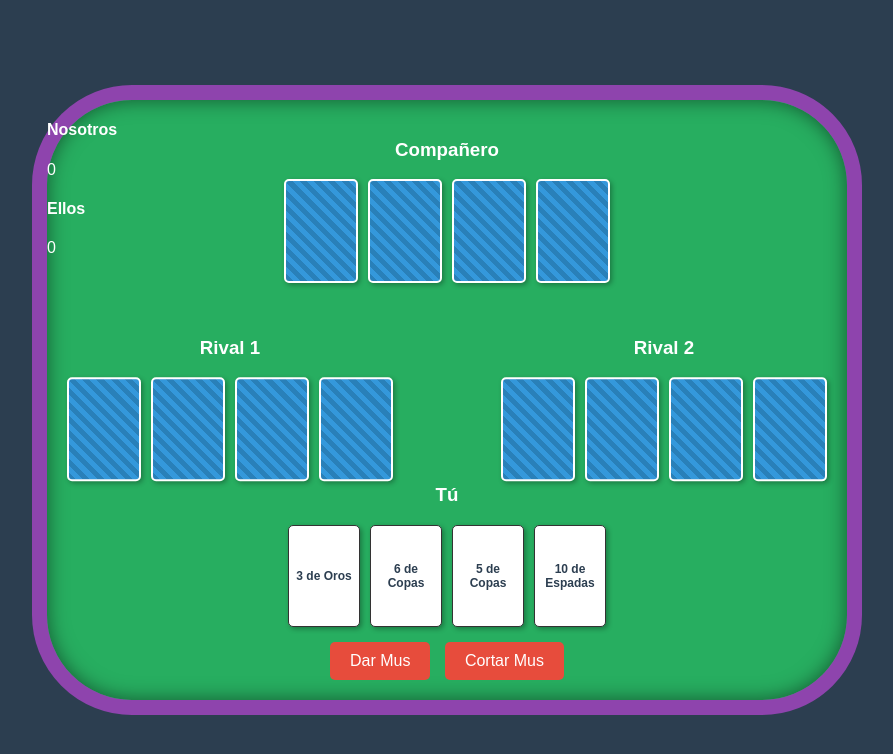
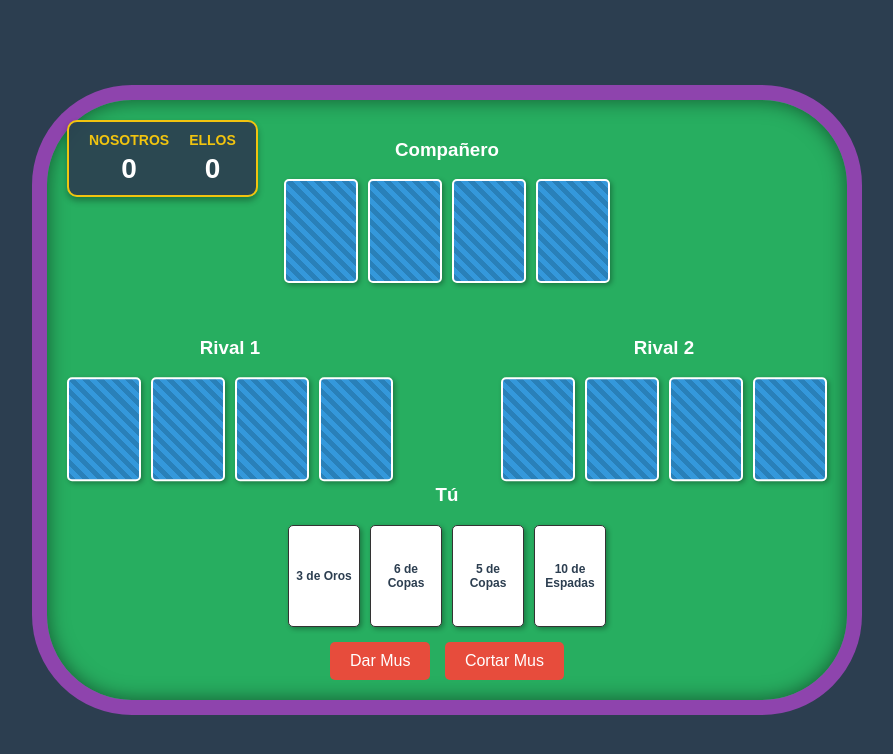
Before and after one commit to Txuwaka/Tecnimus, a plain HTML site: page index.html in a window 1280 px wide. Shown: the whole page, without its empty margins (193-1086 px from the left). Drawn offline with Linux system fonts and the light colour scheme.

Commit message:
Add styles for marcador and controles-sistema

```diff
--- a/style.css
+++ b/style.css
@@ -99,3 +99,30 @@ button:hover {
     border: 2px solid #f1c40f;
     box-shadow: 0 0 10px #f1c40f;
 }
+
+.marcador {
+    position: absolute;
+    top: 20px;
+    left: 20px;
+    background-color: rgba(44, 62, 80, 0.9);
+    padding: 10px 20px;
+    border-radius: 10px;
+    display: flex;
+    gap: 20px;
+    border: 2px solid #f1c40f;
+    box-shadow: 0 4px 6px rgba(0,0,0,0.3);
+    z-index: 10;
+}
+
+.equipo { text-align: center; }
+.equipo h4 { margin: 0 0 5px 0; color: #f1c40f; font-size: 14px; text-transform: uppercase;}
+.equipo span { font-size: 28px; font-weight: bold; }
+
+.controles-sistema {
+    position: absolute;
+    bottom: -50px;
+    left: 50%;
+    transform: translateX(-50%);
+    display: flex;
+    gap: 10px;
+}
```
